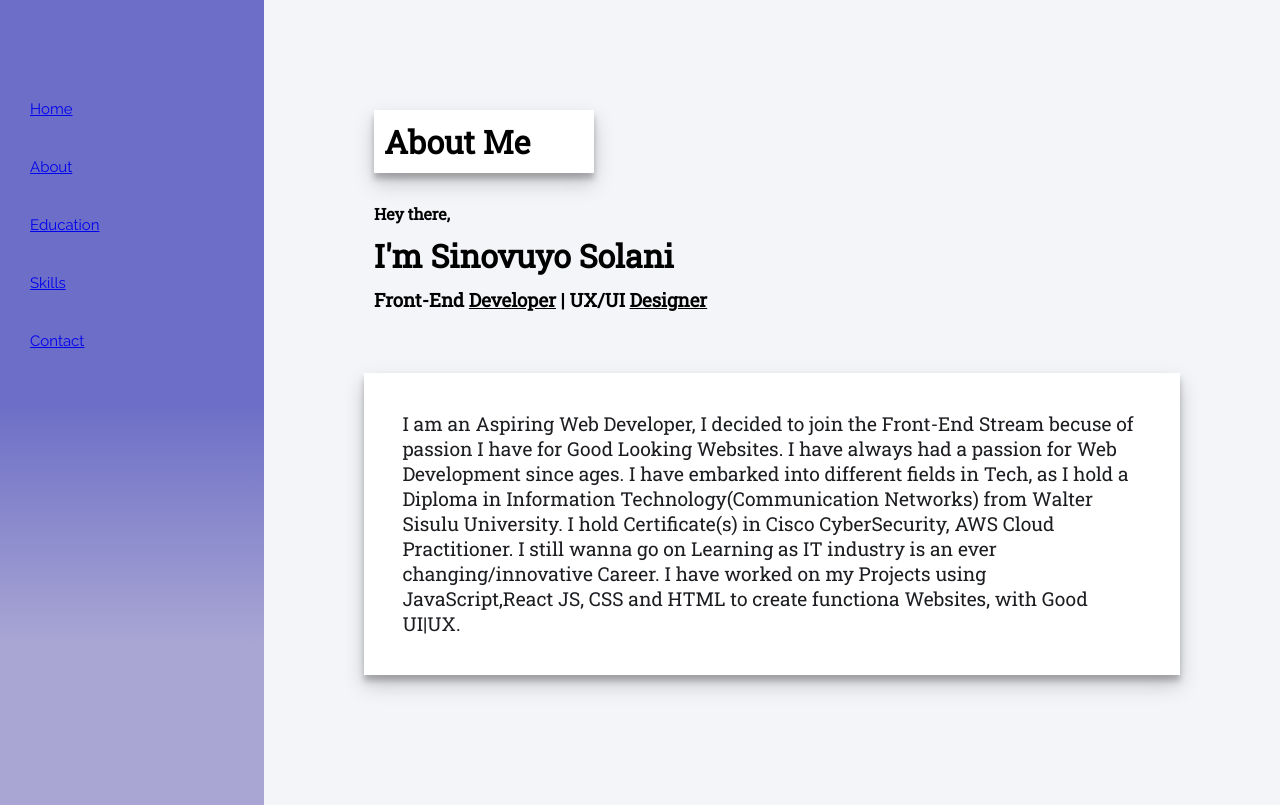
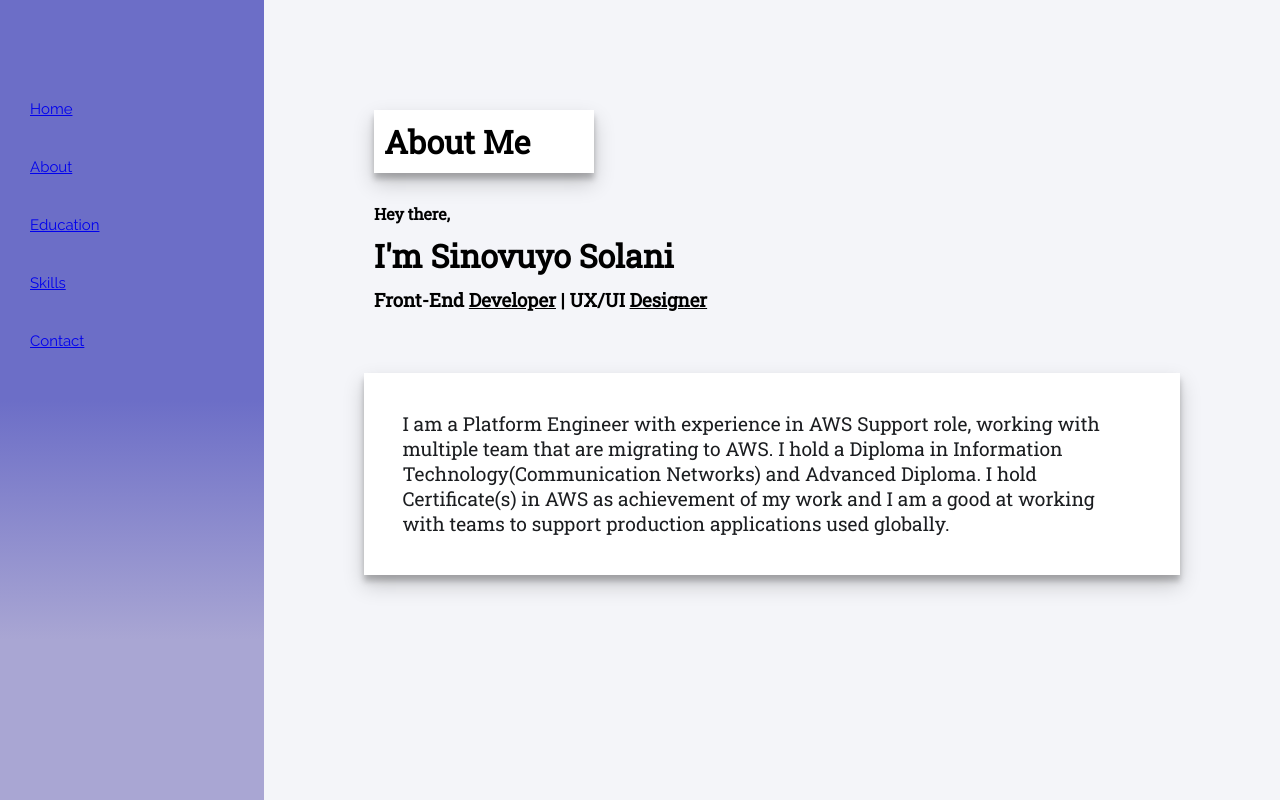
Before and after one commit to Sinovuyo96/Portfolio, a React (Create React App) app: page /About in a window 1280 px wide. Built offline with nearby package versions, Linux system fonts and the light colour scheme.

Commit message:
Update About.js

```diff
--- a/src/contents/About.js
+++ b/src/contents/About.js
@@ -10,15 +10,12 @@ return (
 <h1>I'm Sinovuyo Solani</h1>
 <h3>Front-End <u>Developer</u> | UX/UI <u>Designer</u></h3>
 <br></br>
-<p className = "aboutWild" >I am an Aspiring Web Developer, I decided to join the Front-End Stream becuse of passion I have for Good Looking Websites.
-I have always had a passion for Web Development since ages.
+<p className = "aboutWild" >I am a Platform Engineer with experience in AWS Support role, working with multiple team that are migrating to AWS.
 
-I have embarked into different fields in Tech, as I hold a Diploma
-in Information Technology(Communication Networks) from Walter Sisulu University.
+I hold a Diploma
+in Information Technology(Communication Networks) and Advanced Diploma.
 
- I hold Certificate(s) in Cisco CyberSecurity, AWS Cloud Practitioner. I still wanna
-go on Learning as IT industry is an ever changing/innovative Career. I have worked on my Projects using JavaScript,React JS, CSS and HTML to create functiona
-Websites, with Good UI|UX.
+ I hold Certificate(s) in AWS as achievement of my work and I am a good at working with teams to support production applications used globally.
 </p>
 </div>
 )
```
